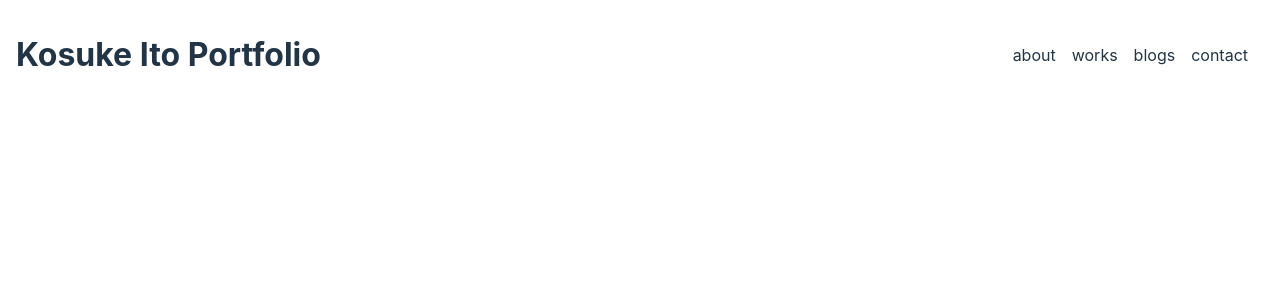
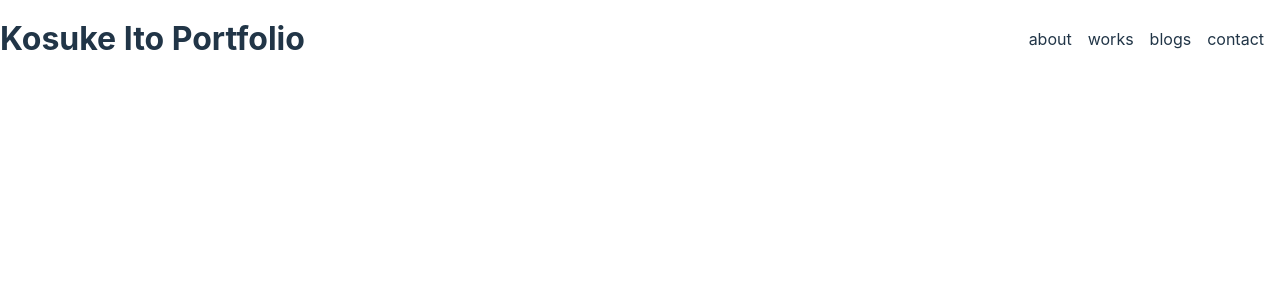
Before and after one commit to Kosuke-Ito/vite-my-site, a Vue app: page / in a window 1280 px wide. Shown: the top 300 px of the page. Built offline with nearby package versions, Linux system fonts and the light colour scheme.

Commit message:
スタイルの調整

```diff
--- a/src/style.css
+++ b/src/style.css
@@ -1,7 +1,6 @@
 :root {
   font-family: Inter, Avenir, Helvetica, Arial, sans-serif;
   font-size: 16px;
-  line-height: 24px;
   font-weight: 400;
 
   color-scheme: light dark;
@@ -55,9 +54,7 @@ button:focus-visible {
 }
 
 #app {
-  max-width: 1280px;
-  margin: 0 auto;
-  padding: 1rem;
+  /* max-width: 1280px; */
 }
 
 @media (prefers-color-scheme: light) {
```
